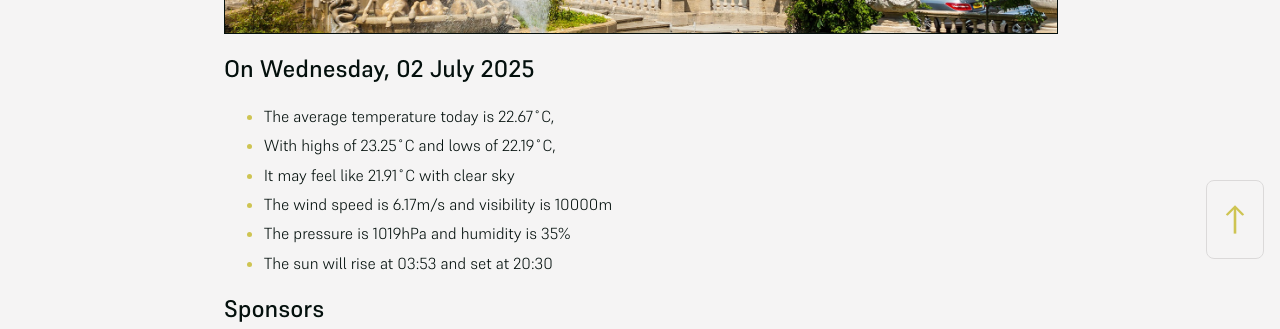
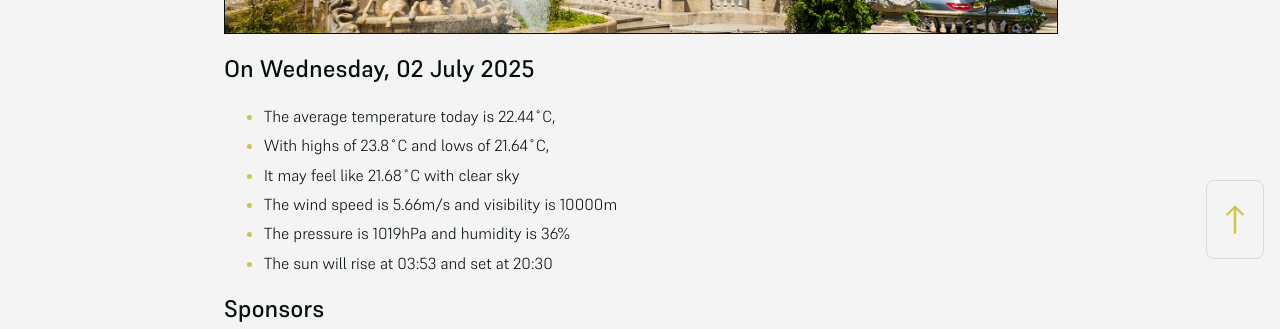
Before and after one commit to mat-0/cheltenham-open-data, a Jekyll site: the page built from index.md, in a window 1280 px wide. Shown: the part 625-954 px from the top of the page. Built offline with Jekyll 4.4.1, drawn with Linux system fonts in a browser that asks for light colours.

Commit message:
Updated 2025-07-02 15:58:17

```diff
--- a/index.md
+++ b/index.md
@@ -10,11 +10,11 @@ seo: Menu
 <!-- weather_marker starts -->
 ## On Wednesday, 02 July 2025
 
-- The average temperature today is 22.67˚C,
-- With highs of 23.25˚C and lows of 22.19˚C,
-- It may feel like 21.91˚C with clear sky
-- The wind speed is 6.17m/s and visibility is 10000m
-- The pressure is 1019hPa and humidity is 35%
+- The average temperature today is 22.44˚C,
+- With highs of 23.8˚C and lows of 21.64˚C,
+- It may feel like 21.68˚C with clear sky
+- The wind speed is 5.66m/s and visibility is 10000m
+- The pressure is 1019hPa and humidity is 36%
 - The sun will rise at 03:53 and set at 20:30
 
 <!-- weather_marker ends -->
```
Also changed, not shown: _data/flood.json (+5 -27 lines), _pages/fix-my-street.md (+4 -4 lines), _pages/news.md (+20 -20 lines).
